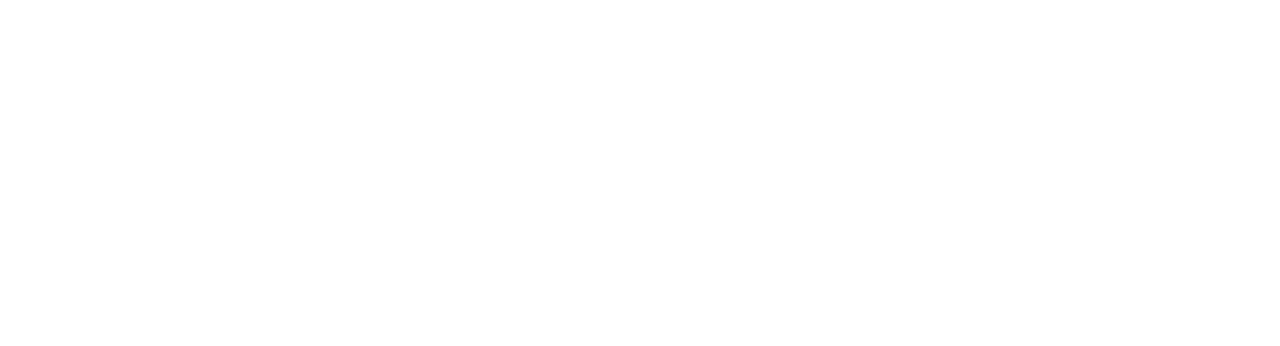
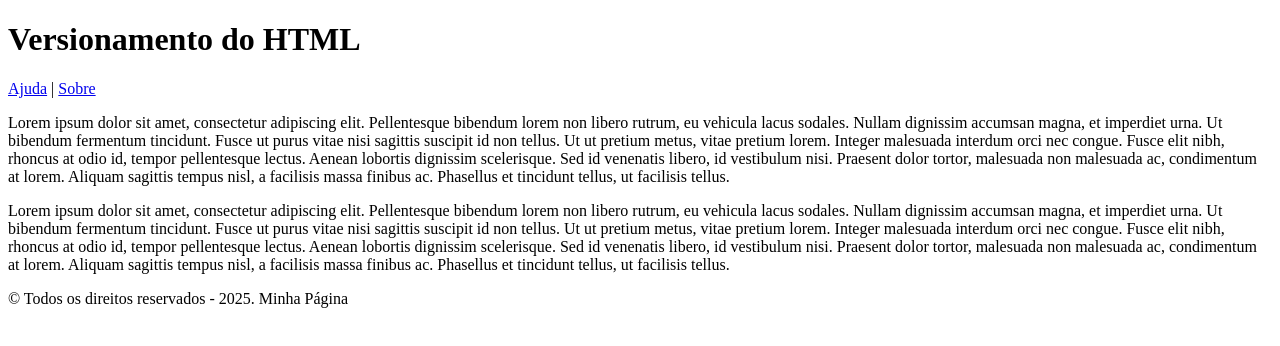
Before and after one commit to KenjiFW13/front-1TDSPB-aula-01-1sem, a plain HTML site: page index.html in a window 1280 px wide. Drawn offline with Linux system fonts and the light colour scheme.

Commit message:
Página Básica estruturada.

```diff
--- a/index.html
+++ b/index.html
@@ -17,3 +17,42 @@ Evitar o Modo "Quirks":
 Quando um DOCTYPE está ausente ou é inválido, o navegador entra em "quirks mode" (modo de peculiaridades). Nesse modo, o navegador tenta emular como navegadores antigos renderizariam a página, o que pode levar a inconsistências visuais e comportamentais.
 
 -->
+
+<!-- HTML quer dizer Hyper Text Markup Language -->
+<html lang="pt-BR">
+	<head>
+		<meta charset="UTF-8">
+		<title>Exemplo Git</title>
+	</head>
+	<body>
+		<header>
+			<h1>
+				Versionamento do HTML
+			</h1>
+			<nav>
+				<a href="https://youtube.com">Ajuda</a>	|
+				<a href="#">Sobre</a>
+			</nav>
+		</header>
+		<main>
+			<section>
+				<aside>
+				<p>
+				Lorem ipsum dolor sit amet, consectetur adipiscing elit. Pellentesque bibendum lorem non libero rutrum, eu vehicula lacus sodales. Nullam dignissim accumsan magna, et imperdiet urna. Ut bibendum fermentum tincidunt. Fusce ut purus vitae nisi sagittis suscipit id non tellus. Ut ut pretium metus, vitae pretium lorem. Integer malesuada interdum orci nec congue. Fusce elit nibh, rhoncus at odio id, tempor pellentesque lectus. Aenean lobortis dignissim scelerisque. Sed id venenatis libero, id vestibulum nisi. Praesent dolor tortor, malesuada non malesuada ac, condimentum at lorem. Aliquam sagittis tempus nisl, a facilisis massa finibus ac. Phasellus et tincidunt tellus, ut facilisis tellus.
+				</p>
+				</aside>
+			</section>
+
+			<section>
+				<aside>
+				<p>
+				Lorem ipsum dolor sit amet, consectetur adipiscing elit. Pellentesque bibendum lorem non libero rutrum, eu vehicula lacus sodales. Nullam dignissim accumsan magna, et imperdiet urna. Ut bibendum fermentum tincidunt. Fusce ut purus vitae nisi sagittis suscipit id non tellus. Ut ut pretium metus, vitae pretium lorem. Integer malesuada interdum orci nec congue. Fusce elit nibh, rhoncus at odio id, tempor pellentesque lectus. Aenean lobortis dignissim scelerisque. Sed id venenatis libero, id vestibulum nisi. Praesent dolor tortor, malesuada non malesuada ac, condimentum at lorem. Aliquam sagittis tempus nisl, a facilisis massa finibus ac. Phasellus et tincidunt tellus, ut facilisis tellus.
+				</p>
+				</aside>
+			</section>
+		</main>
+		<footer>
+			<p>&copy; Todos os direitos reservados - 2025. Minha Página</p>
+		</footer>
+	</body>
+</html>
```
